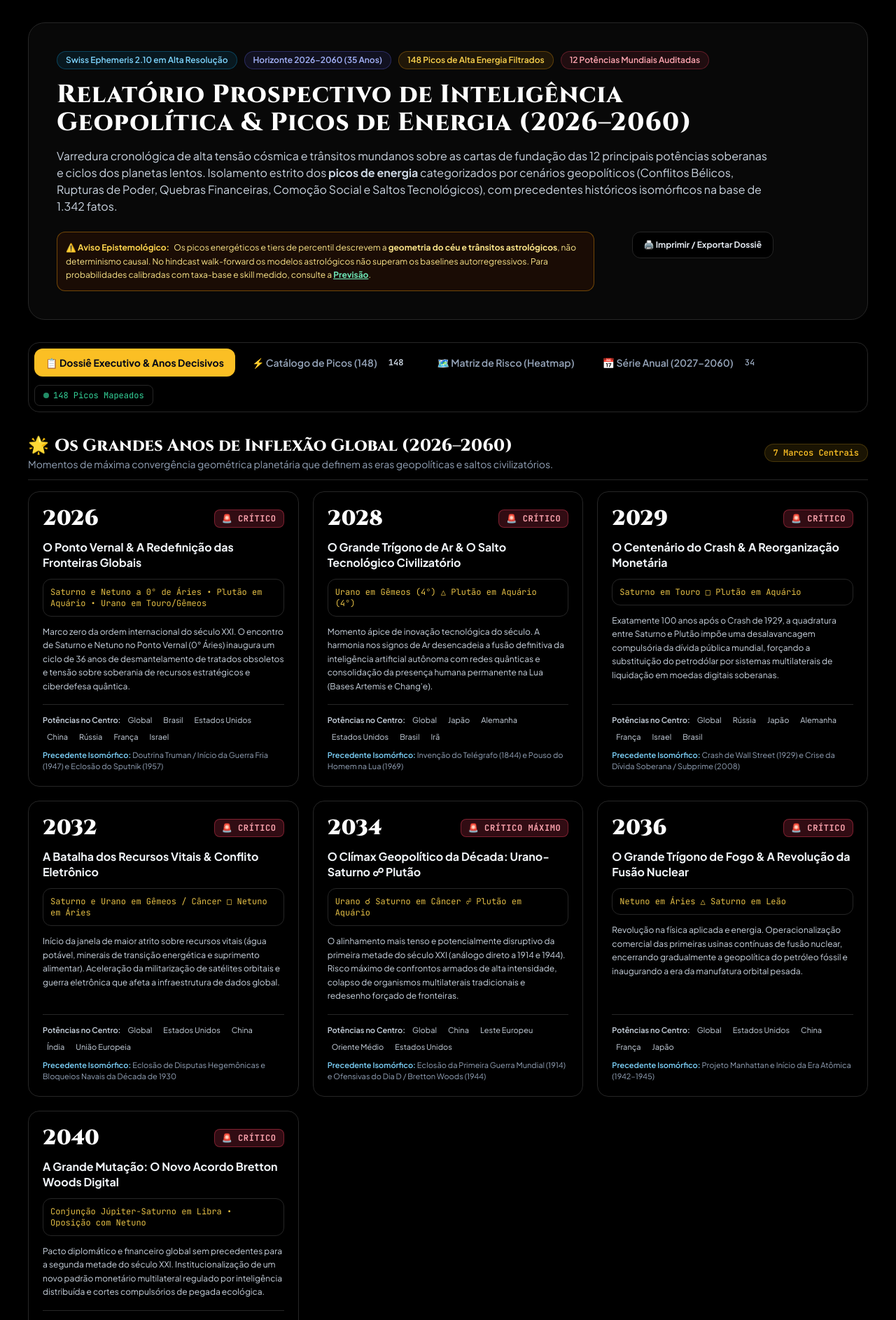
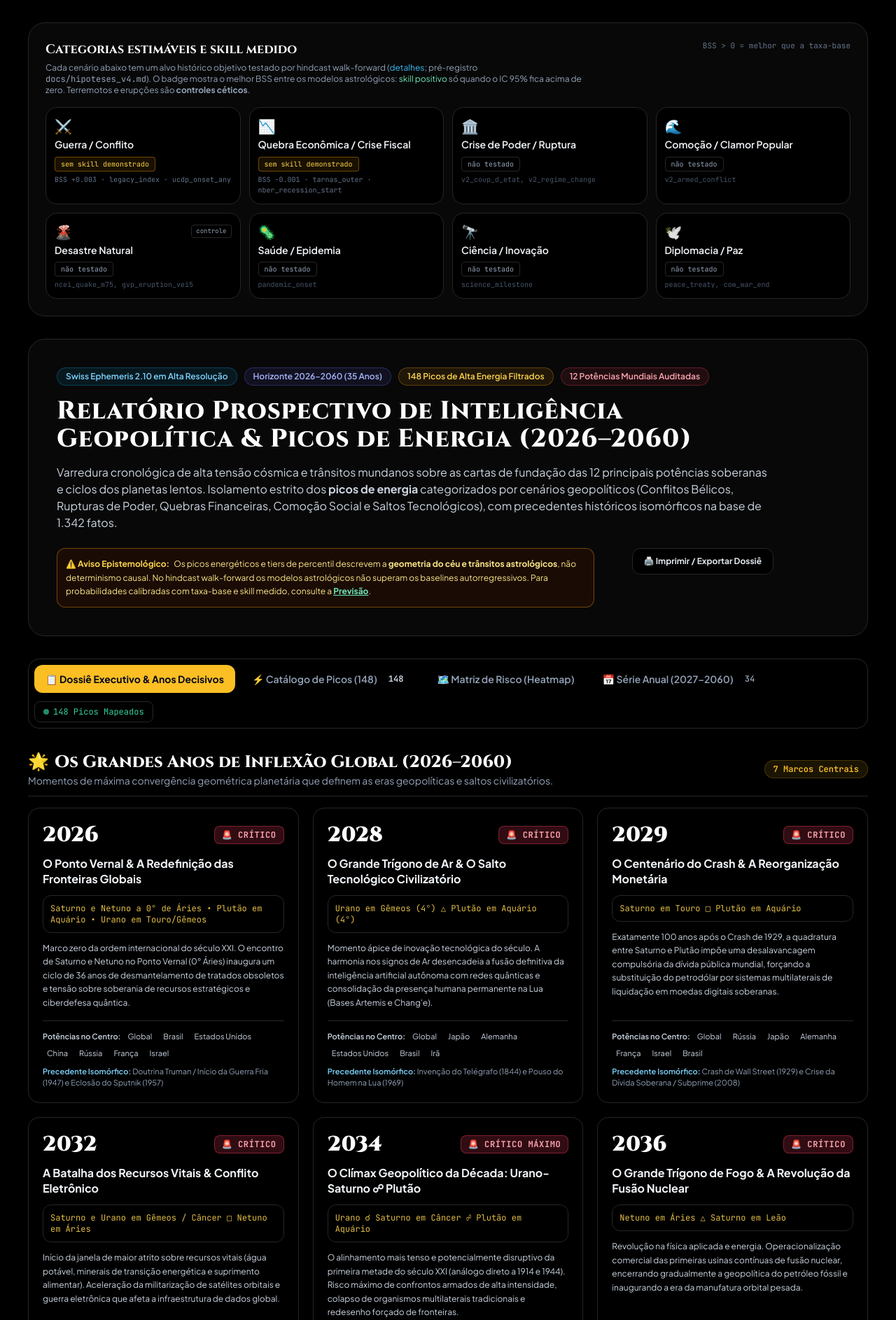
Before and after one commit to marceloasl99/astro-history, a FastAPI app: page /projections in a window 1280 px wide. Shown: the part 99-1985 px from the top of the page at 70% size. Run offline with FastAPI, Linux system fonts and the light colour scheme; some libraries are stand-ins or nearby versions.

Commit message:
feat(v6): finalize v6.0.0 roadmap, category skill badges, documentation and test suite alignment

```diff
--- a/pyproject.toml
+++ b/pyproject.toml
@@ -4,7 +4,7 @@
 
 [project]
 name = "astro-history"
-version = "3.0.0"
+version = "6.0.0"
 description = "Plataforma de pesquisa estatística, astronômica e histórica sobre alinhamentos e eventos"
 readme = "README.md"
 requires-python = ">=3.12"
--- a/src/web/app.py
+++ b/src/web/app.py
@@ -46,7 +46,7 @@
 app = FastAPI(
     title="AstroHistory - Astrologia Moderna & 1.342 Fatos Históricos Mundiais",
     description="Plataforma Internacional de Correlação Astrológica Histórica com Swiss Ephemeris",
-    version="5.0.0",
+    version="6.0.0",
     docs_url=None,
     redoc_url=None,
     openapi_url=None,
@@ -429,6 +429,44 @@
         }
     )
 
+def _category_skill_badges() -> list:
+    """v6: para cada categoria estimável (config/categories.yaml), o melhor BSS astrológico do hindcast dos alvos associados."""
+    import yaml as _yaml
+    try:
+        with open(os.path.join(BASE_DIR, "config", "categories.yaml"), "r", encoding="utf-8") as f:
+            cats = _yaml.safe_load(f)
+    except Exception:
+        return []
+    hc = {}
+    hc_file = os.path.join(BASE_DIR, "reports", "hindcast_v3.json")
+    if os.path.exists(hc_file):
+        with open(hc_file, "r", encoding="utf-8") as f:
+            hc = json.load(f).get("targets", {})
+    astro_models = ("legacy_index", "barbault", "tarnas_outer", "outer_phases", "astro_full")
+    out = []
+    for key in cats.get("order", []):
+        c = cats["categories"][key]
+        best = None
+        for tname in c.get("hindcast_targets", []):
+            t = hc.get(tname)
+            if not t:
+                continue
+            for m, r in t.get("models", {}).items():
+                if m in astro_models and (best is None or r["bss"] > best["bss"]):
+                    best = {"target": tname, "model": m, "bss": r["bss"], "ci": r.get("bss_ci") or r.get("ci"), "auc": r.get("auc"),
+                            "p_pos": r.get("p_bss_pos") or r.get("p_positive")}
+        if best is None:
+            verdict, badge = "não testado", "slate"
+        else:
+            ci = best.get("ci") or [None, None]
+            positive = best["bss"] > 0 and ci and ci[0] is not None and ci[0] > 0
+            verdict, badge = ("skill positivo", "emerald") if positive else ("sem skill demonstrado", "amber")
+        out.append({"key": key, "label": c["label_pt"], "short": c["short_pt"], "icon": c["icon"], "color": c["theme_color"],
+                    "skeptical": bool(c.get("skeptical_control")), "best": best, "verdict": verdict, "badge": badge,
+                    "targets": c.get("hindcast_targets", [])})
+    return out
+
+
 @app.api_route("/projections", methods=["GET", "HEAD"], response_class=HTMLResponse)
 async def projections_view(request: Request, decade: str = "Todas", alert: str = "Todos", search: str = ""):
     data = get_projections_2027_2060(force_refresh=False)
@@ -451,6 +489,7 @@
             or s_lower in p["dominant_category"].lower()
         ]
 
+    category_skill = _category_skill_badges()
     return templates.TemplateResponse(
         request=request,
         name="projections.html",
@@ -458,6 +497,7 @@
             "data": data,
             "projections": filtered,
             "peaks_catalog": peaks_catalog,
+            "category_skill": category_skill,
             "selected_decade": decade,
             "selected_alert": alert,
             "search_query": search
--- a/src/web/templates/projections.html
+++ b/src/web/templates/projections.html
@@ -4,6 +4,29 @@
 
 {% block content %}
 <div class="space-y-8 print:space-y-4">
+    {# v6: 8 categorias estimáveis com badge de skill (hindcast walk-forward, pré-registro v4) #}
+    {% if category_skill %}
+    <section class="glass-panel p-5 sm:p-6 rounded-3xl border border-slate-700/60">
+        <div class="flex flex-wrap items-start justify-between gap-3">
+            <div>
+                <h2 class="font-display text-lg font-bold text-white">Categorias estimáveis e skill medido</h2>
+                <p class="text-xs text-slate-400 mt-1 max-w-3xl">Cada cenário abaixo tem um alvo histórico objetivo testado por hindcast walk-forward (<a class="text-sky-400 hover:underline" href="/forecast">detalhes</a>; pré-registro <code>docs/hipoteses_v4.md</code>). O badge mostra o melhor BSS entre os modelos astrológicos: <span class="text-emerald-300">skill positivo</span> só quando o IC 95% fica acima de zero. Terremotos e erupções são <b>controles céticos</b>.</p>
+            </div>
+            <span class="text-[11px] font-mono text-slate-500">BSS &gt; 0 = melhor que a taxa-base</span>
+        </div>
+        <div class="grid grid-cols-2 md:grid-cols-4 gap-3 mt-4">
+            {% for c in category_skill %}
+            <div class="rounded-2xl border border-slate-700/60 bg-slate-900/50 p-3">
+                <div class="flex items-center justify-between"><span class="text-xl">{{ c.icon }}</span>{% if c.skeptical %}<span class="text-[9px] font-mono px-1.5 py-0.5 rounded bg-slate-800 text-slate-400 border border-slate-700" title="controle cético">controle</span>{% endif %}</div>
+                <div class="text-sm font-semibold text-slate-100 mt-1 leading-tight">{{ c.short }}</div>
+                <div class="mt-2 inline-flex items-center gap-1 px-2 py-0.5 rounded text-[10px] font-mono border {% if c.badge == 'emerald' %}bg-emerald-500/10 text-emerald-300 border-emerald-500/40{% elif c.badge == 'amber' %}bg-amber-500/10 text-amber-300 border-amber-500/40{% else %}bg-slate-800 text-slate-400 border-slate-700{% endif %}">{{ c.verdict }}</div>
+                {% if c.best %}<div class="text-[10px] font-mono text-slate-500 mt-1">BSS {{ '%+.3f'|format(c.best.bss) }} · {{ c.best.model }} · {{ c.best.target }}</div>{% else %}<div class="text-[10px] font-mono text-slate-600 mt-1">{{ c.targets|join(', ') if c.targets else '—' }}</div>{% endif %}
+            </div>
+            {% endfor %}
+        </div>
+    </section>
+    {% endif %}
+
     <!-- Header Banner Executivo -->
     <div class="glass-panel p-6 sm:p-10 rounded-3xl border border-slate-700/70 shadow-2xl relative overflow-hidden">
         <div class="max-w-5xl space-y-4">
```
Also changed, not shown: tests/mundane/test_energy_peaks.py (+7 -2 lines), tests/statistical/test_invariants_v2.py (+2 -2 lines), data/CHANGELOG_DATA.md (added), 2 other files.
